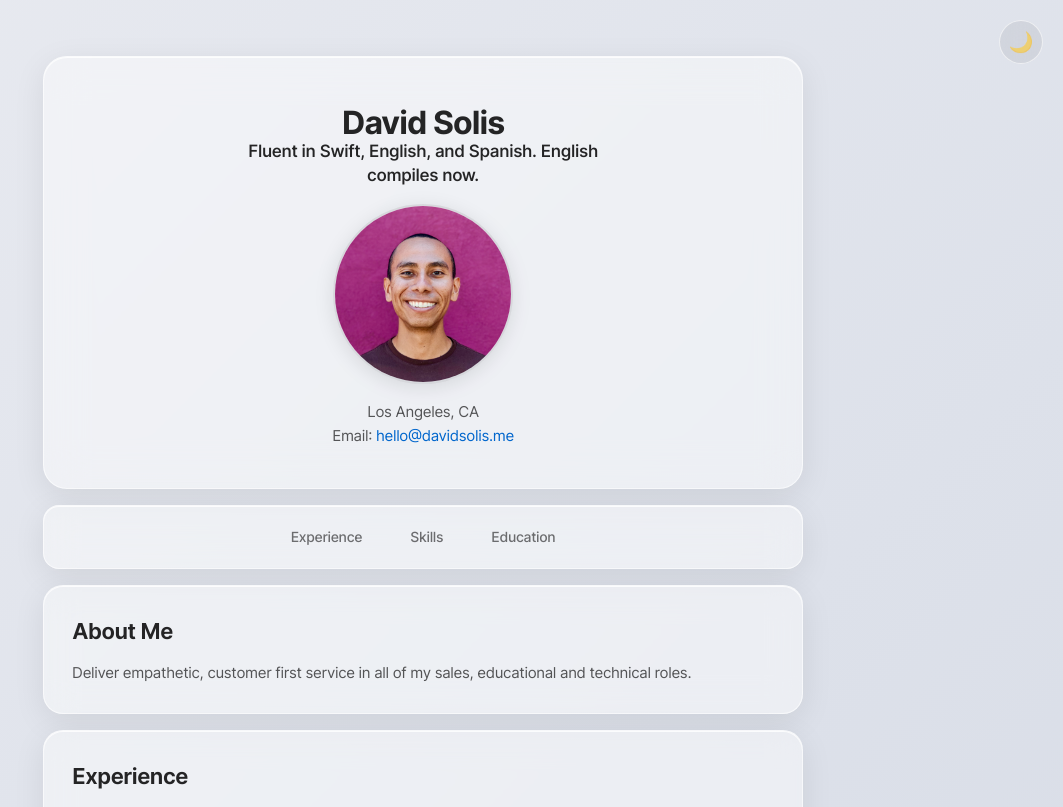
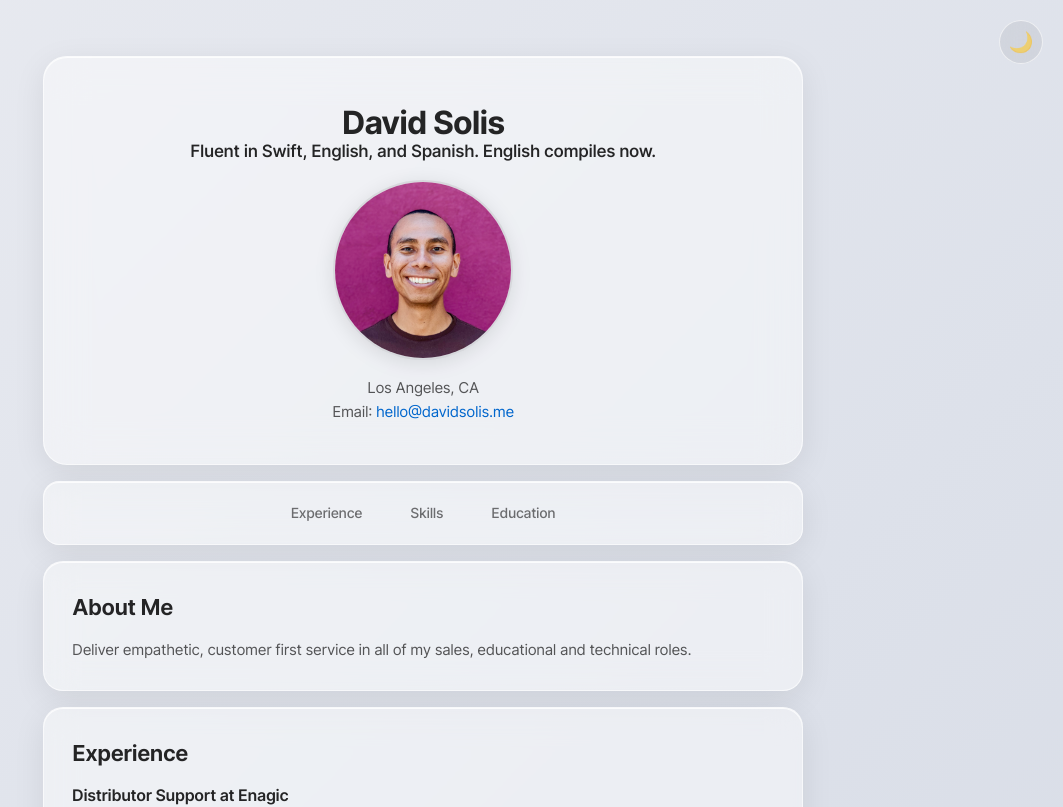
Before and after one commit to soliskit/portfolio, a Next.js app: page / in a window 1280 px wide. Shown: the top 807 px of the page, without its empty margins (217-1280 px from the left). Built offline with nearby package versions, Linux system fonts and the light colour scheme.

Commit message:
Keep headline on one line on desktop

```diff
--- a/components/Header.module.css
+++ b/components/Header.module.css
@@ -20,7 +20,6 @@
   font-size: 17px;
   font-variation-settings: 'wght' 550;
   line-height: 1.4;
-  max-width: 34ch;
   margin: -8px auto 0;
 }
 
```
